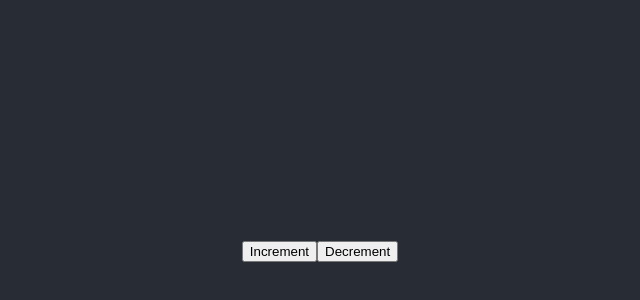
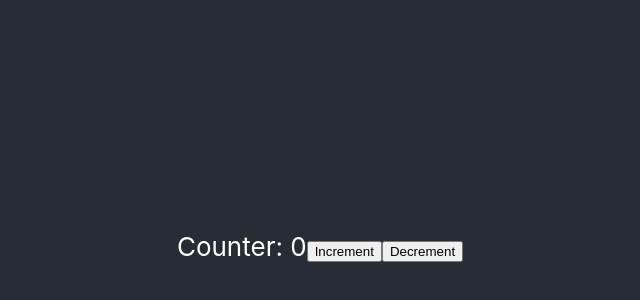
Before and after one commit to NajeebArif/redux-boot-up, a React (Create React App) app: page / in a window 1280 px wide. Shown: the part 154-454 px from the top of the page, without its empty margins (320-960 px from the left). Built offline with nearby package versions, Linux system fonts and the light colour scheme.

Commit message:
Use Redux store in React components

```diff
--- a/src/components/Counter.js
+++ b/src/components/Counter.js
@@ -1,33 +1,23 @@
 import React from 'react'
-import {legacy_createStore as createStore} from 'redux'
-
-function counterReducer(state={value:0}, action){
-  switch(action.type){
-    case 'INCREMENT':
-      return {value: state.value+1}
-    case 'DECREMENT':
-      return {value: state.value-1}
-    default:
-      return state;
-  }
-}
+import { useSelector, useDispatch } from 'react-redux'
 
 function Counter() {
 
-  const store = createStore(counterReducer);
+  const selectCounter = state => state.value;
+  const dispatch = useDispatch();
+  const counter = useSelector(selectCounter)
 
-  const increment = ()=>{
-    store.dispatch({type: 'INCREMENT'})
+  const increment = () => {
+    dispatch({ type: 'INCREMENT' })
   }
 
-  const decrement = ()=>{
-    store.dispatch({type: 'DECREMENT'})
+  const decrement = () => {
+    dispatch({ type: 'DECREMENT' })
   }
-
-  store.subscribe(()=> console.log('Value',store.getState().value))
 
   return (
     <div>
+      Counter: {counter}
       <button onClick={increment}>Increment</button>
       <button onClick={decrement}>Decrement</button>
     </div>
--- a/src/index.js
+++ b/src/index.js
@@ -1,13 +1,17 @@
 import React from 'react';
+import {Provider} from 'react-redux'
 import ReactDOM from 'react-dom/client';
 import './index.css';
 import App from './App';
 import reportWebVitals from './reportWebVitals';
+import { store } from './redux/store';
 
 const root = ReactDOM.createRoot(document.getElementById('root'));
 root.render(
   <React.StrictMode>
+    <Provider store={store}>
     <App />
+    </Provider>
   </React.StrictMode>
 );
 
--- /dev/null
+++ b/src/redux/store.js
@@ -0,0 +1,15 @@
+import { legacy_createStore as createStore } from 'redux'
+
+function counterReducer(state = { value: 0 }, action) {
+    switch (action.type) {
+        case 'INCREMENT':
+            return { value: state.value + 1 }
+        case 'DECREMENT':
+            return { value: state.value - 1 }
+        default:
+            return state;
+    }
+}
+
+export const store = createStore(counterReducer);
+store.subscribe(() => console.log('Value', store.getState().value))
```
Lines whose indentation alone changed are shown as unchanged.
